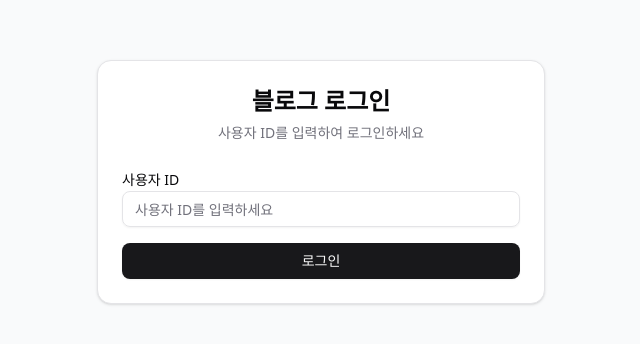
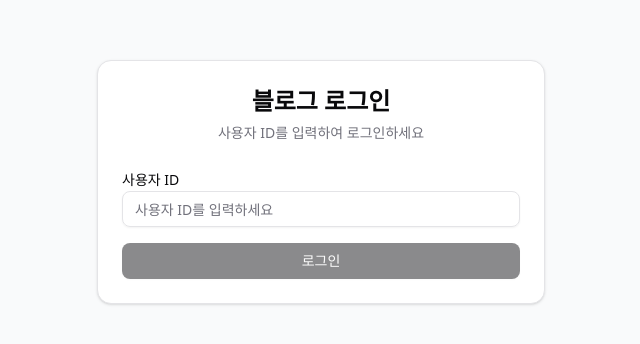
Before and after one commit to dhlab-org/dhlab-examples, a React (Vite) app in the folder msw-playwright-example/: page /login in a window 1280 px wide. Shown: the part 218-562 px from the top of the page, without its empty margins (319-959 px from the left). Built offline with nearby package versions, Linux system fonts and the light colour scheme.

Commit message:
✨ userID 입력 전에는 로그인 버튼을 비활성화한다

```diff
--- a/msw-playwright-example/src/pages/login.tsx
+++ b/msw-playwright-example/src/pages/login.tsx
@@ -72,8 +72,8 @@ function LoginComponent() {
           <Button
             className="w-full"
             onClick={handleLogin}
-            disabled={isLoading}
-          >
+            disabled={isLoading || !userId.trim()}
+            >
             {isLoading ? '로그인 중...' : '로그인'}
           </Button>
         </CardContent>
```
